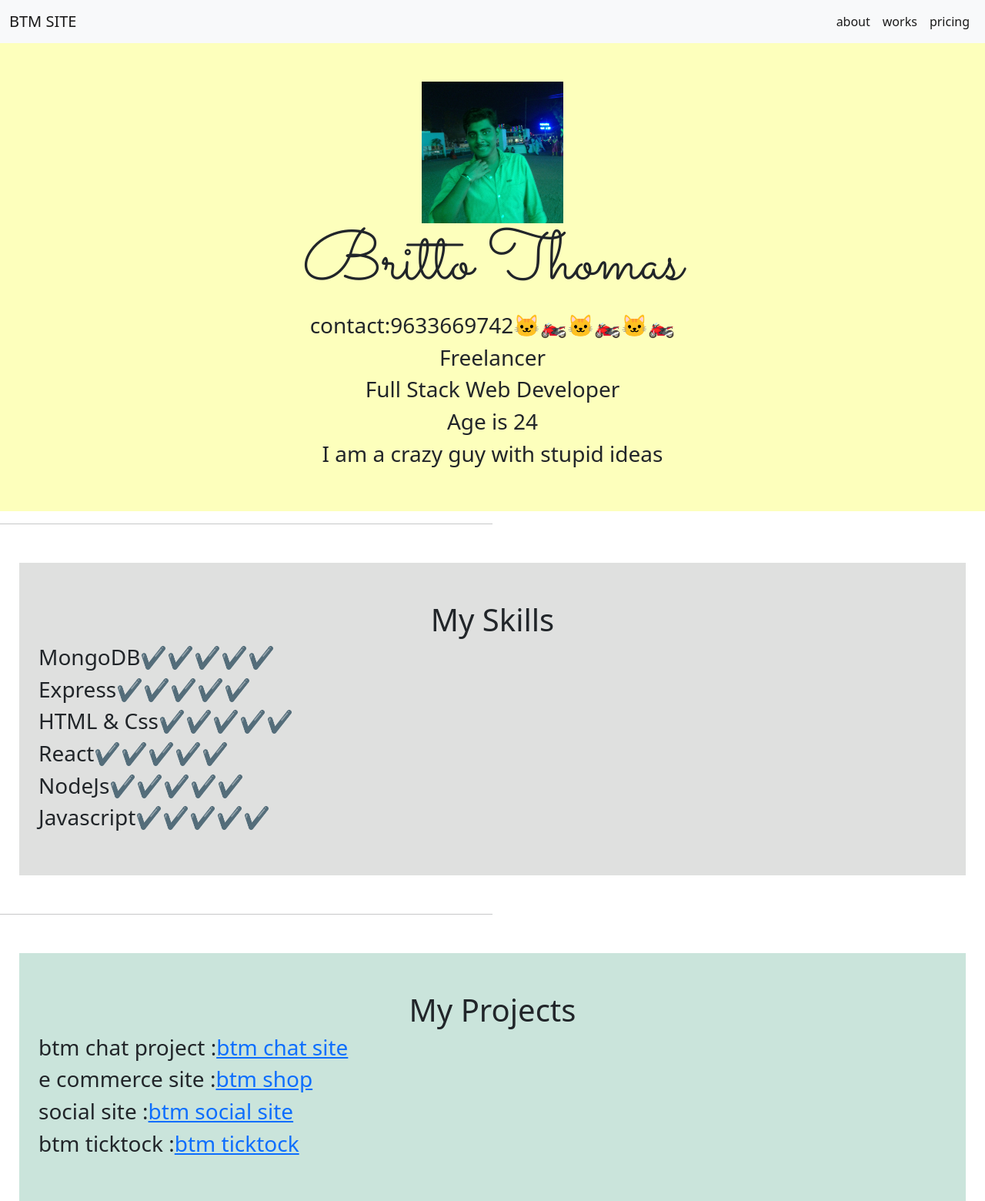
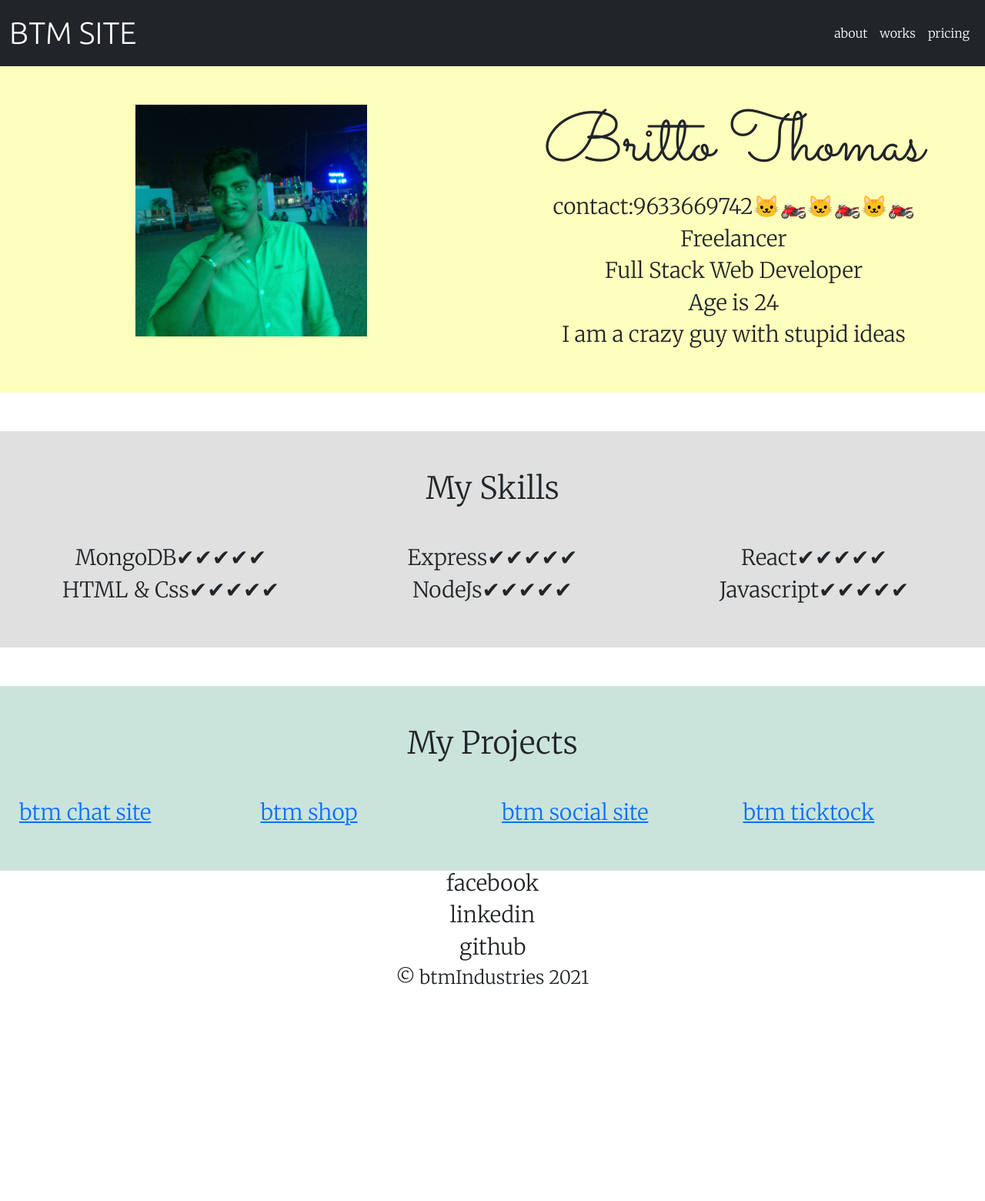
Before and after one commit to britto1996/myStaticPersonalWebSite, a plain HTML site: page myPersonalWebSite/index.html in a window 1280 px wide. Shown: the top 1560 px of the page at 77% size. After the commit the page ends 1292 px from the top, so only its background shows below. Drawn offline with nearby package versions, Linux system fonts and the light colour scheme.

Commit message:
no message

```diff
--- a/myPersonalWebSite/css/style.css
+++ b/myPersonalWebSite/css/style.css
@@ -2,7 +2,9 @@ body {
      font-family: 'Merriweather', serif;
 }
 
+
 .header-bar {
+
     background-color: #3b5360;
     height: 50px;
     width: 100%;
@@ -12,6 +14,12 @@ body {
     align-items: center;
     display: flex;
 }
+
+.brandname {
+    font-family: 'Ubuntu', sans-serif;
+    font-size: 2.5rem;
+}
+
 
 .logo:hover {
     cursor: pointer;
@@ -51,7 +59,8 @@ body {
 
 
 .profile {
-    width: 15%;
+    width: 50%;
+
 }
 
 .profile-header {
@@ -59,14 +68,24 @@ body {
     background-color: #fdffbc;
     /* margin: 50px 25px 50px 25px; */
     padding: 50px 25px 50px 25px;
+
 }
 
 
 .mySkills {
     text-align: center;
     background-color: #dfe0df;
-    margin: 50px 25px 50px 25px;
+    /* margin: 50px 25px 50px 25px; */
     padding: 50px 25px 50px 25px;
+    margin-top: 50px;
+}
+
+.skills {
+    margin-top: 50px;
+}
+
+.projects {
+    margin-top: 50px;
 }
 
 .tick1,
@@ -96,8 +115,9 @@ hr {
 .myProjects {
     text-align: center;
     background-color: #cae4db;
-    margin: 50px 25px 50px 25px;
+    /* margin: 50px 25px 50px 25px; */
     padding: 50px 25px 50px 25px;
+    margin-top: 50px;
 }
 
 .social-media {
--- a/myPersonalWebSite/index.html
+++ b/myPersonalWebSite/index.html
@@ -6,7 +6,6 @@
     <title>my personal site</title>
     <meta name="description" content="" />
     <meta name="viewport" content="width=device-width, initial-scale=1" />
-    <link rel="stylesheet" href="css/style.css" />
     <link rel="preconnect" href="https://fonts.gstatic.com" />
     <link
       href="https://fonts.googleapis.com/css2?family=Merriweather:wght@300&family=Montserrat:wght@100&family=Sacramento&display=swap"
@@ -18,10 +17,22 @@
       integrity="sha384-giJF6kkoqNQ00vy+HMDP7azOuL0xtbfIcaT9wjKHr8RbDVddVHyTfAAsrekwKmP1"
       crossorigin="anonymous"
     />
+    <link
+      rel="stylesheet"
+      href="https://stackpath.bootstrapcdn.com/font-awesome/4.7.0/css/font-awesome.min.css"
+      integrity="sha384-wvfXpqpZZVQGK6TAh5PVlGOfQNHSoD2xbE+QkPxCAFlNEevoEH3Sl0sibVcOQVnN"
+      crossorigin="anonymous"
+    />
+    <link
+      href="https://fonts.googleapis.com/css2?family=Montserrat&family=Ubuntu:wght@300&display=swap"
+      rel="stylesheet"
+    />
+    <link rel="stylesheet" href="css/style.css" />
+
     <link rel="icon" href="favicon.ico" />
   </head>
   <body>
-    <nav class="navbar navbar-expand-lg navbar-light bg-light">
+    <nav class="navbar navbar-expand-lg navbar-dark bg-dark">
       <div class="container-fluid">
         <button
           class="navbar-toggler"
@@ -34,7 +45,7 @@
         >
           <span class="navbar-toggler-icon"></span>
         </button>
-        <a class="navbar-brand" href="#">BTM SITE</a>
+        <a class="navbar-brand brandname" href="#">BTM SITE</a>
         <div class="navbar-collapse collapse" id="navbarSupportedContent">
           <ul class="navbar-nav ms-auto">
             <li class="nav-item">
@@ -54,7 +65,11 @@
     </nav>
 
     <div class="profile-header">
+      <div class="row">
+        <div class="col-lg-6">
           <img class="profile" src="images/btm1 (2).jpg" />
+        </div>
+        <div class="col-lg-6">
           <h1 class="myTitle">Britto Thomas</h1>
           <h3>contact:9633669742🐱‍🏍🐱‍🏍🐱‍🏍</h3>
           <h3>Freelancer</h3>
@@ -62,29 +77,57 @@
           <h3>Age is 24</h3>
           <h3>I am a crazy guy with stupid ideas</h3>
         </div>
-    <hr width="50%" noshade align="center" />
+      </div>
+    </div>
+
     <div class="mySkills">
       <h1>My Skills</h1>
-      <h3 class="tick1">MongoDB<span>✔✔✔✔✔</span></h3>
-      <h3 class="tick2">Express<span>✔✔✔✔✔</span></h3>
-      <h3 class="tick3">HTML & Css<span>✔✔✔✔✔</span></h3>
-      <h3 class="tick4">React<span>✔✔✔✔✔</span></h3>
-      <h3 class="tick5">NodeJs<span>✔✔✔✔✔</span></h3>
-      <h3 class="tick6">Javascript<span>✔✔✔✔✔</span></h3>
+      <div class="row skills">
+        <div class="col-lg-4">
+          <h3>MongoDB<span>✔✔✔✔✔</span></h3>
         </div>
-    <hr width="50%" noshade align="center" />
+        <div class="col-lg-4">
+          <h3>Express<span>✔✔✔✔✔</span></h3>
+        </div>
+        <div class="col-lg-4">
+          <h3>React<span>✔✔✔✔✔</span></h3>
+        </div>
+        <div class="col-lg-4">
+          <h3>HTML & Css<span>✔✔✔✔✔</span></h3>
+        </div>
+        <div class="col-lg-4">
+          <h3>NodeJs<span>✔✔✔✔✔</span></h3>
+        </div>
+        <div class="col-lg-4">
+          <h3>Javascript<span>✔✔✔✔✔</span></h3>
+        </div>
+      </div>
+    </div>
+
     <div class="myProjects">
       <h1>My Projects</h1>
+      <div class="row projects">
+        <div class="col-lg-3">
           <h3 class="myProjectNames">
-        btm chat project : <a href="#">btm chat site</a>
+            <a href="#">btm chat site</a>
           </h3>
-      <h3 class="myProjectNames">e commerce site : <a href="#">btm shop</a></h3>
+        </div>
+        <div class="col-lg-3">
           <h3 class="myProjectNames">
-        social site : <a href="#">btm social site</a>
+            <a href="#">btm shop</a>
           </h3>
+        </div>
+        <div class="col-lg-3">
           <h3 class="myProjectNames">
-        btm ticktock : <a href="#">btm ticktock</a>
+            <a href="#">btm social site</a>
           </h3>
+        </div>
+        <div class="col-lg-3">
+          <h3 class="myProjectNames">
+            <a href="#">btm ticktock</a>
+          </h3>
+        </div>
+      </div>
     </div>
     <div class="social-media">
       <h3 class="media facebook">facebook</h3>
```
Lines whose indentation alone changed are shown as unchanged.
